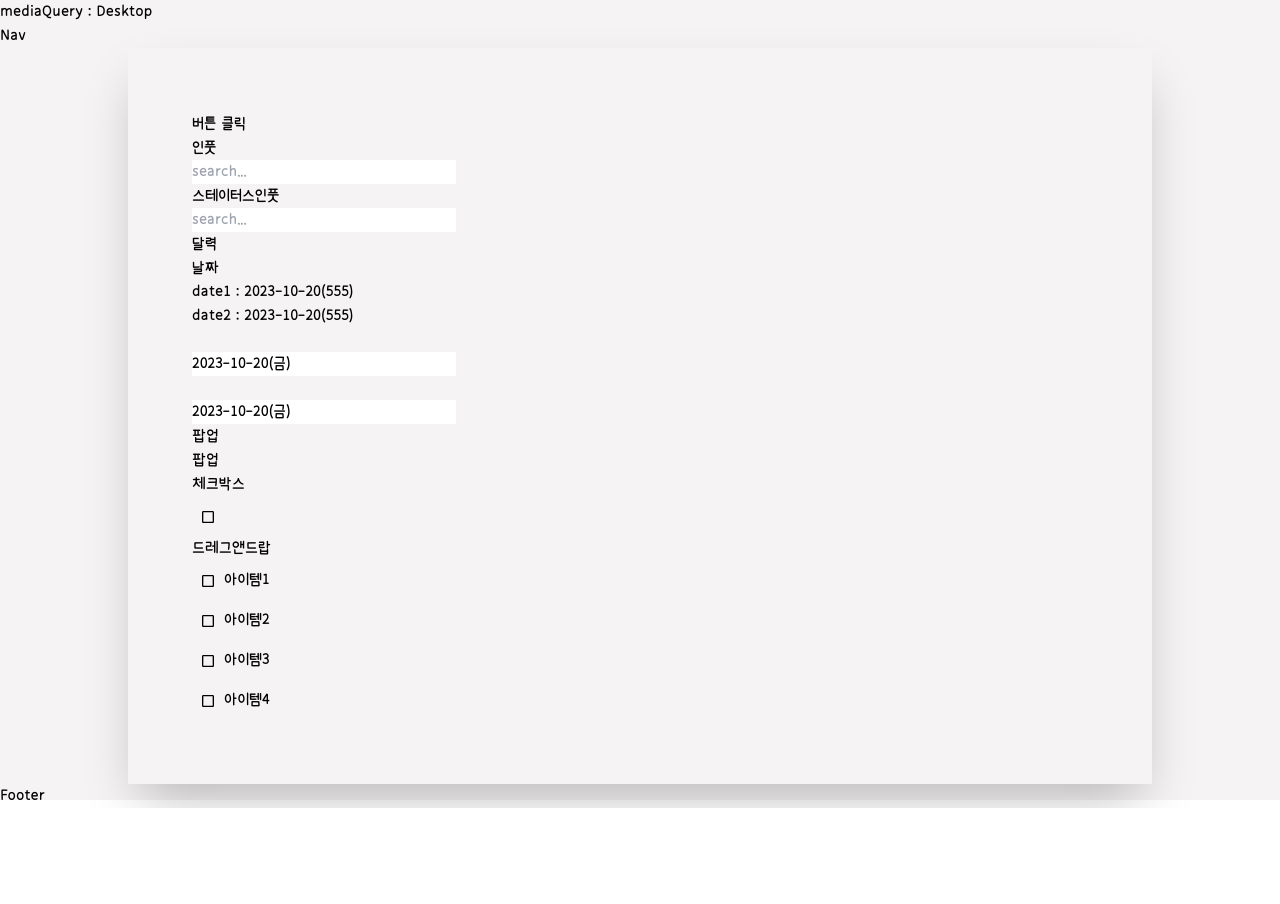
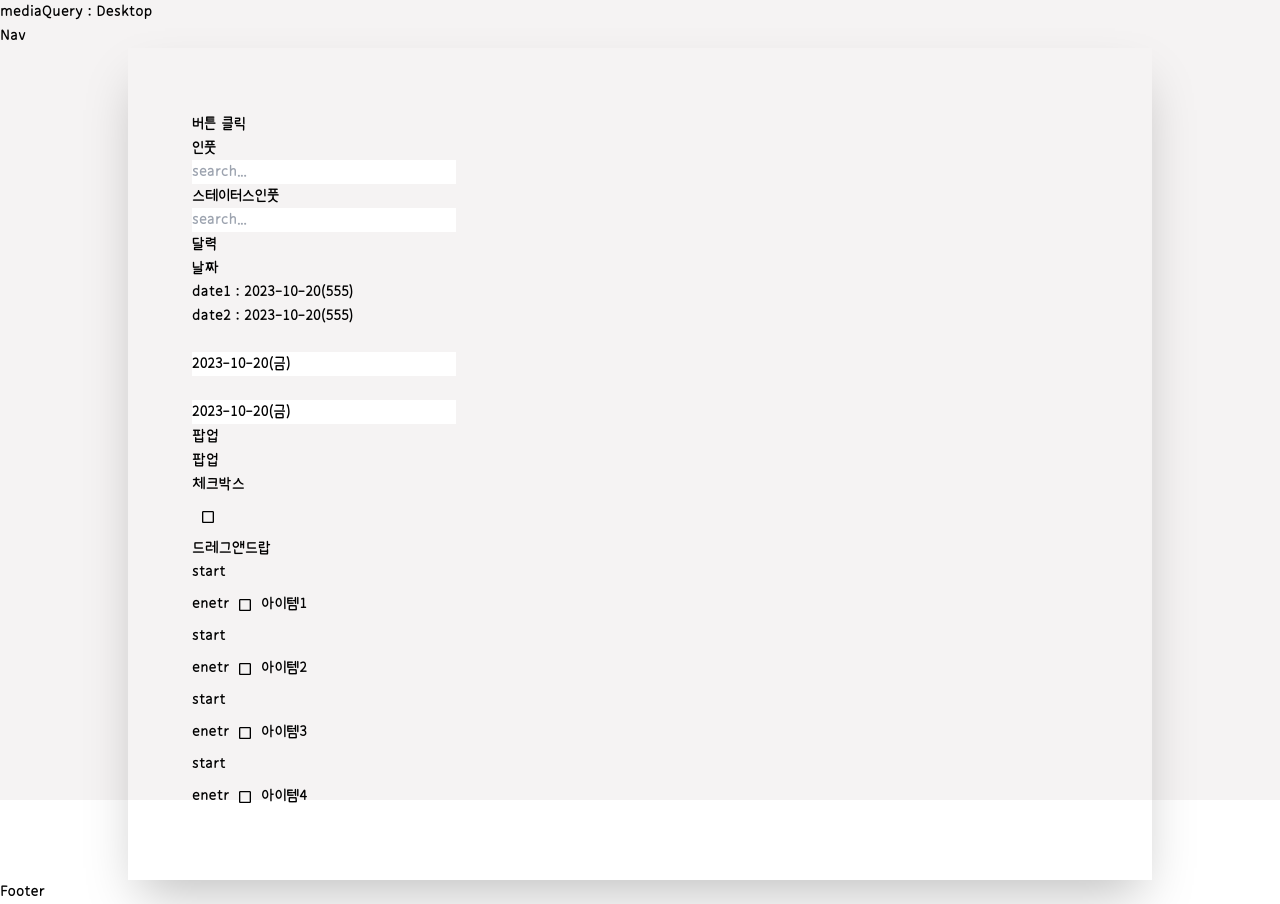
Before and after one commit to bluke127/react_todolist, a React (Create React App) app: page /component in a window 1280 px wide. Before the commit the page ends 808 px from the top, so only its background shows below. Built offline with nearby package versions, Linux system fonts and the light colour scheme.

Commit message:
[feat]drag and drop 추가

```diff
--- a/src/Components/DragNDrop/Item.tsx
+++ b/src/Components/DragNDrop/Item.tsx
@@ -2,12 +2,12 @@ import CheckBox from "@/Components/Input/CheckBox";
 
 function Item({ index, value, content }) {
   return (
-    <div key={index}>
+    <>
       <span>
         <CheckBox value={value} />
       </span>
       <span>{content}</span>
-    </div>
+    </>
   );
 }
 
--- a/src/Components/DragNDrop/index.tsx
+++ b/src/Components/DragNDrop/index.tsx
@@ -2,18 +2,42 @@ import { useCallback, useRef } from "react";
 import Item from "./Item";
 
 function DragNDrop({ itemList, setItemList }) {
-  const dragItem = useRef()
-  const dragOverItem = useRef()
-  const dragStart = (e, position) =>{
-    console.log(e, position,"dragStart")
-  }
-  const a:any = useCallback(e=>{
-  console.log(e,"eee")
-  },[])
+  const dragItem = useRef();
+  const dragOverItem = useRef();
+  const dragStart = (idx) => {
+    console.log(idx+"start")
+    dragItem.current = idx;
+  };
+
+  const dragEnter = (idx) => {
+    console.log(idx+"enter")
+    dragOverItem.current = idx;
+  };
+
+  const drop = () => {
+    const copyListItems = [...itemList];
+    const dragItemConotent = copyListItems[dragItem.current as number];
+    copyListItems.splice(dragItem.current, 1);
+    copyListItems.splice(dragOverItem.current, 0, dragItemConotent);
+    dragItem.current = null;
+    dragOverItem.current = null;
+    setItemList(copyListItems);
+    console.log("드랍");
+  };
   return (
     <ul>
       {itemList.map((item, index) => (
-        <li key={index} draggable className="cursor-grab actvie:cursor-grab" onDragEnd={a}>
+        <li
+        key={index}
+        draggable
+          className="cursor-grab actvie:cursor-grab"
+          onDragStart={() => dragStart(index)}
+          onDragEnter={() => dragEnter(index)}
+          onDragOver={(e) => e.preventDefault()}
+          onDragEnd={drop}
+        >
+        start{JSON.stringify(dragItem.current)}<br/>
+        enetr{JSON.stringify(dragOverItem.current)}
           <Item value={item.value} index={index} content={item.content} />{" "}
         </li>
       ))}
```
